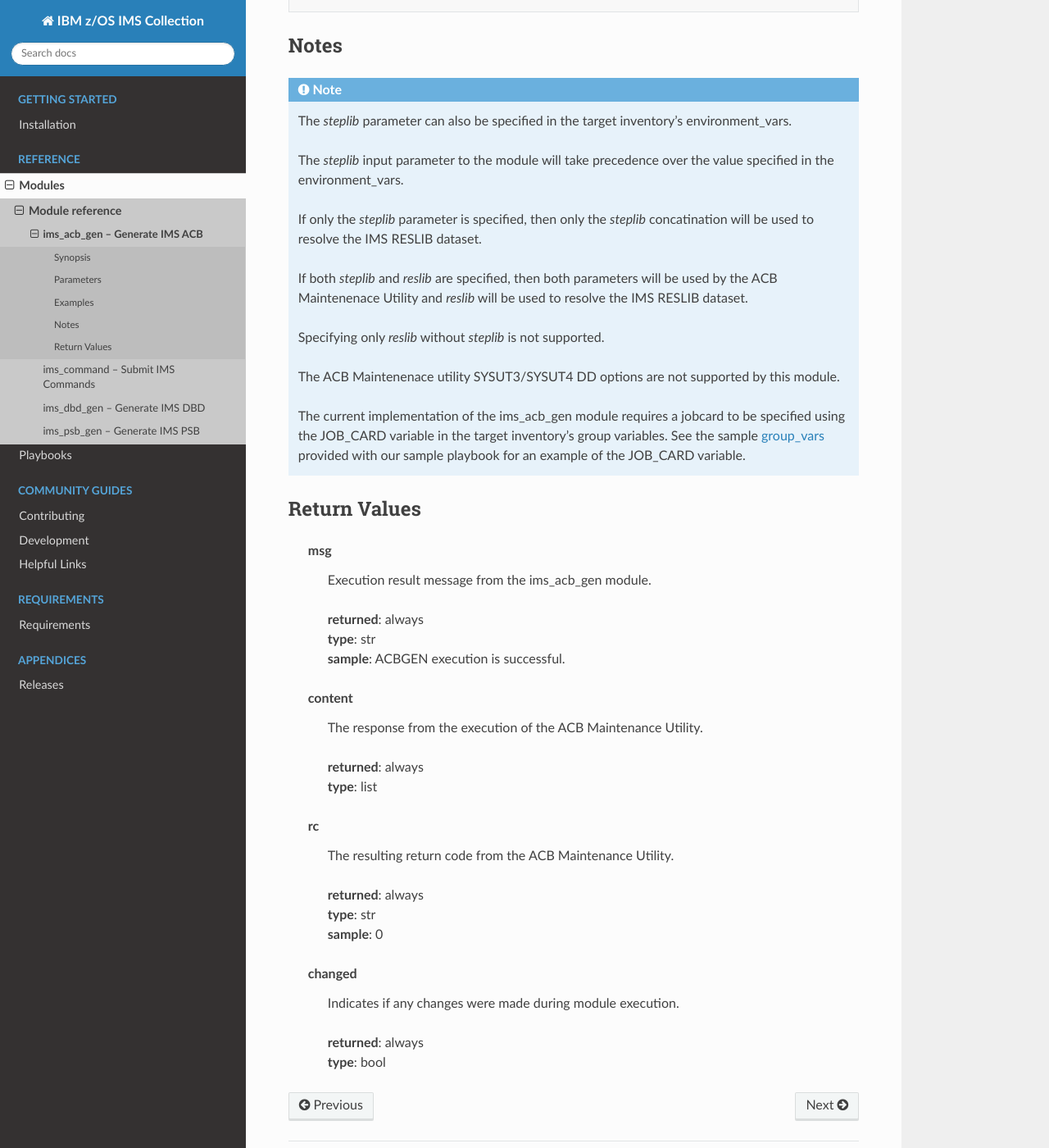
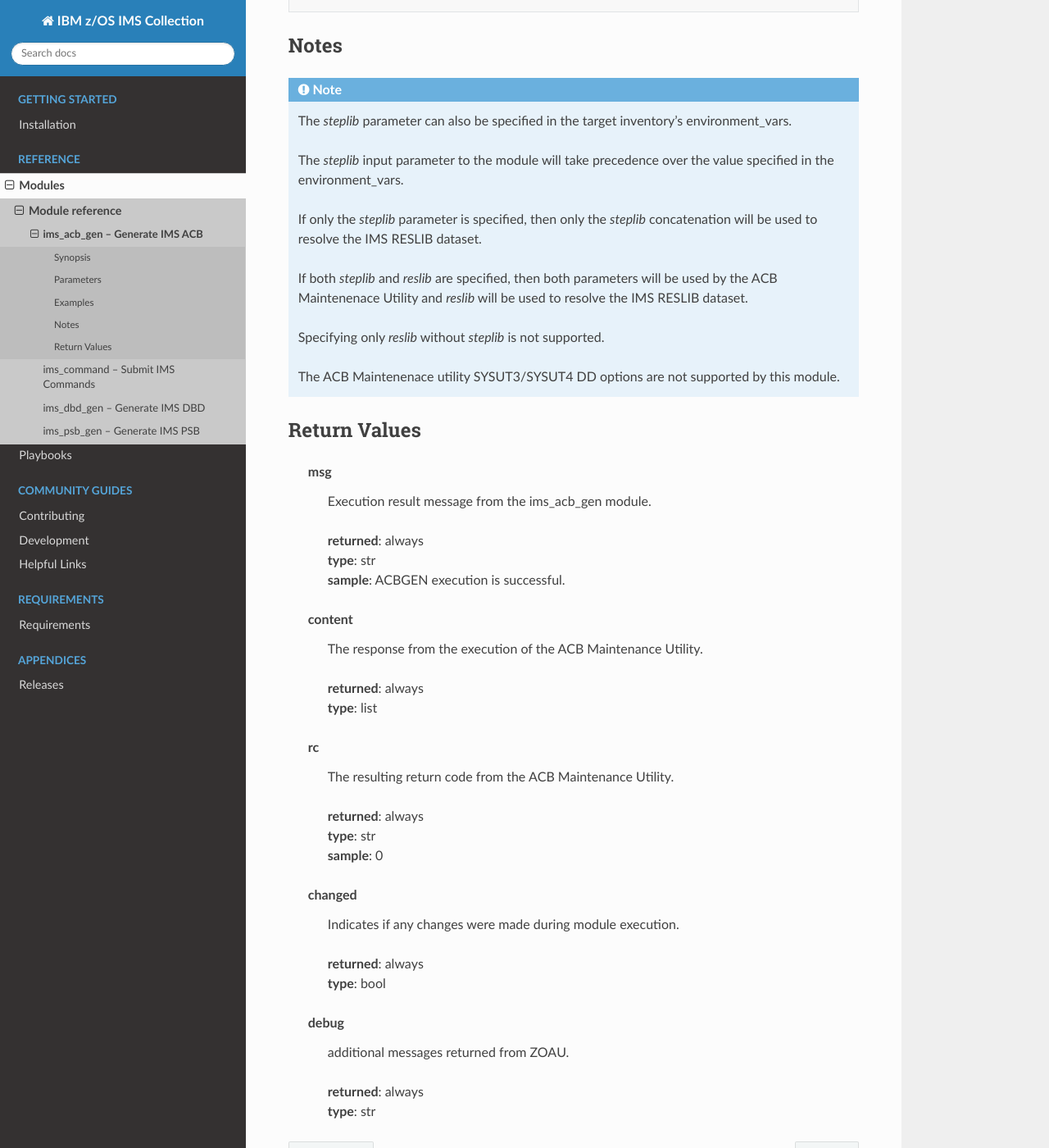
Before and after one commit to ansible-collections/ibm_zos_ims, a Sphinx documentation site: the page built from docs/source/modules/ims_acb_gen.rst, in a window 1280 px wide and 1400 px high, scrolled down 3898 px. Shown: the whole window at 82% size. Built offline with Sphinx 7.4.7 and the Read the Docs theme 2.0.0, drawn with Linux system fonts in a browser that asks for light colours.

Commit message:
new acbgen source rst.

```diff
--- a/docs/source/modules/ims_acb_gen.rst
+++ b/docs/source/modules/ims_acb_gen.rst
@@ -217,15 +217,13 @@
 
    The *steplib* input parameter to the module will take precedence over the value specified in the environment_vars.
 
-   If only the *steplib* parameter is specified, then only the *steplib* concatination will be used to resolve the IMS RESLIB dataset.
+   If only the *steplib* parameter is specified, then only the *steplib* concatenation will be used to resolve the IMS RESLIB dataset.
 
    If both *steplib* and *reslib* are specified, then both parameters will be used by the ACB Maintenenace Utility and *reslib* will be used to resolve the IMS RESLIB dataset.
 
    Specifying only *reslib* without *steplib* is not supported.
 
    The ACB Maintenenace utility SYSUT3/SYSUT4 DD options are not supported by this module.
-
-   The current implementation of the ims_acb_gen module requires a jobcard to be specified using the JOB_CARD variable in the target inventory's group variables. See the sample `group_vars <https://github.com/ansible-collections/ibm_zos_ims/blob/master/playbooks/group_vars/all.yml>`_ provided with our sample playbook for an example of the JOB_CARD variable.
 
 
 
@@ -273,3 +271,11 @@
 
         | **returned**: always
         | **type**: bool
+
+
+
+       debug
+        | additional messages returned from ZOAU.
+
+        | **returned**: always
+        | **type**: str
```
